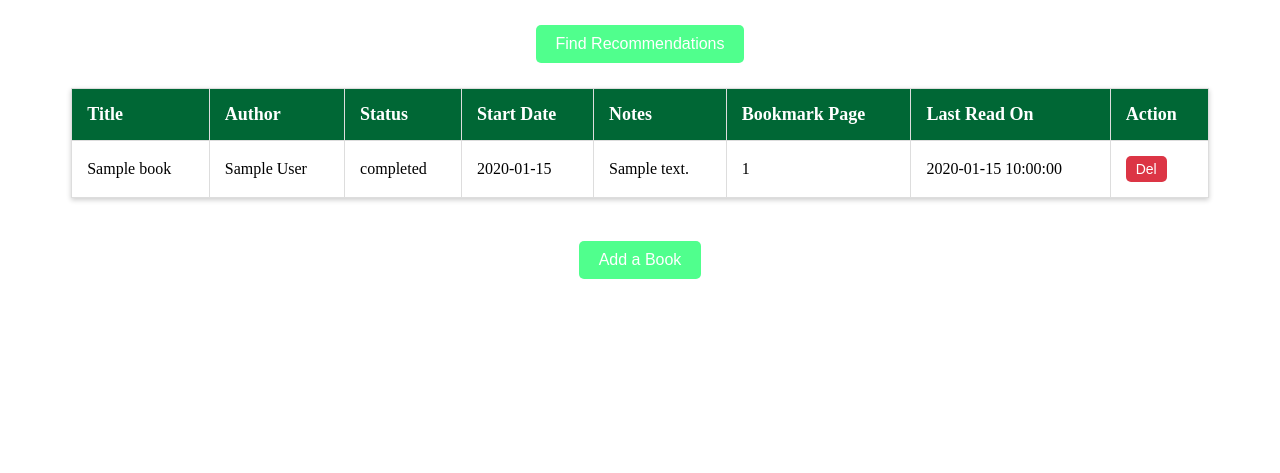
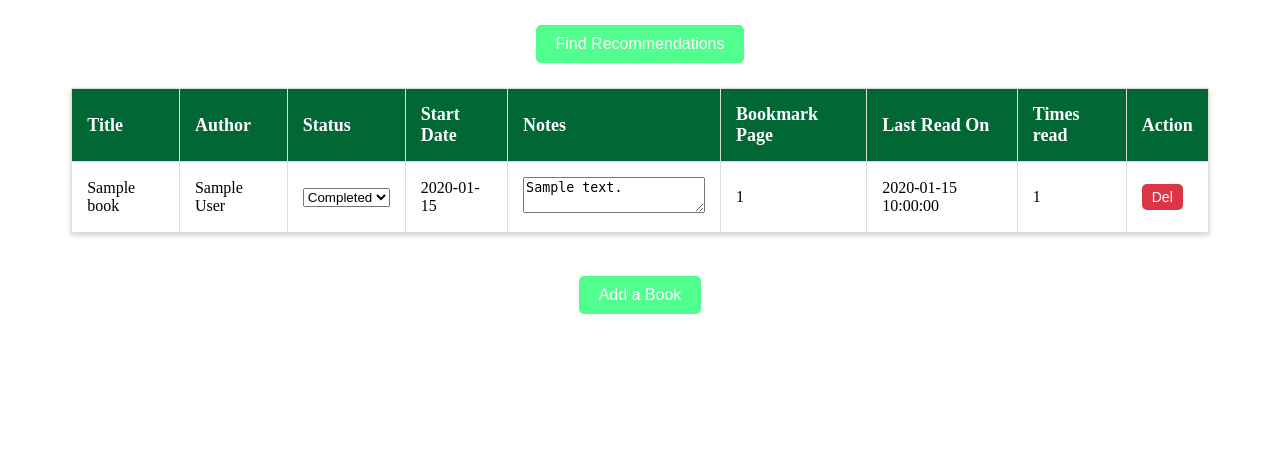
Before and after one commit to craxh21/Book_R-T, a Flask app: page /dashboard in a window 1280 px wide. Shown: the part 85-558 px from the top of the page. Run offline with Flask 3, Linux system fonts and the light colour scheme; the visitor is signed in with stand-in values (Sample User, id 1); tables that the repository leaves empty hold one stand-in row (values such as "Sample post"); parts of the project's set-up code (start-up, migrations or seed data) failed here and were passed over.

Commit message:
update reading status and notes on dashboard.

```diff
--- a/app.py
+++ b/app.py
@@ -44,6 +44,7 @@ class UserBooks(db.Model):
     bookmark_page_no = db.Column(db.Integer)
     last_read_datetime = db.Column(db.DateTime)
     notes = db.Column(db.Text)
+    times_read = db.Column(db.Integer)
 
     # Define the relationship to the Books model
     book = db.relationship('Books', backref='user_books')
@@ -218,6 +219,7 @@ def dashboard():
             "bookmark_page_no": user_book.bookmark_page_no,
             "last_read_datetime": user_book.last_read_datetime,
             "notes": user_book.notes,
+            "times_read": user_book.times_read,
         }
         for user_book in user_books
     ]
@@ -257,16 +259,49 @@ def addBook():
 
     return render_template('add_book.html')
 
-@app.route("/delete/<string:id>", methods = ['GET', 'POST'])
+
+@app.route("/delete/<int:id>", methods = ['GET', 'POST'])
 def deleteBook(id):
-    if 'user' in session:
-        user_book = UserBooks.query.filter_by(id = id).first()
-        print("id is: ",id)
-        db.session.delete(user_book)
-        db.session.commit()
+    if 'user' not in session:
+        return redirect(url_for('login'))
+
+    user_book = UserBooks.query.filter_by(id = id).first()
+    db.session.delete(user_book)
+    db.session.commit()
+
     return redirect('/dashboard')
 
+@app.route("/update_status/<int:id>", methods=["POST"])
+def update_status(id):
+    if 'user' not in session:
+        return redirect(url_for('login'))
 
+    # Get the new status from the form
+    new_status = request.form.get('status')
+
+    # Update the status for the specific book and user
+    user_book = UserBooks.query.filter_by(id=id, user_id=session['user_id']).first()
+    if user_book:
+        user_book.status = new_status
+        db.session.commit()
+
+    return redirect(url_for('dashboard'))
+
+@app.route("/update_notes/<int:id>", methods=["POST"])
+def update_notes(id):
+    if 'user' not in session:
+        return redirect(url_for('login'))
+
+    # Get the new status from the form
+    new_note = request.form.get('notes')
+
+    # Update the status for the specific book and user
+    user_book = UserBooks.query.filter_by(id=id, user_id=session['user_id']).first()
+    if user_book:
+        user_book.notes = new_note
+        db.session.commit()
+
+    return redirect(url_for('dashboard'))
 
 if __name__ == '__main__':
     app.run(debug=True)
--- a/templates/dashboard.html
+++ b/templates/dashboard.html
@@ -27,6 +27,7 @@
                     <th>Notes</th>
                     <th>Bookmark Page</th>
                     <th>Last Read On</th>
+                    <th>Times read</th>
                     <th>Action</th>
                 </tr>
             </thead>
@@ -35,11 +36,24 @@
                 <tr>
                     <td>{{ book.title }}</td>
                     <td>{{ book.author }}</td>
-                    <td>{{ book.status }}</td>
+                    <td>
+                        <form action="/update_status/{{ book.id }}" method="POST" class="dashboard-status-form">
+                            <select name="status" class="dashboard-status-dropdown" onchange="this.form.submit()">
+                                <option value="reading" {% if book.status == 'reading' %}selected{% endif %}>Reading</option>
+                                <option value="completed" {% if book.status == 'completed' %}selected{% endif %}>Completed</option>
+                            </select>
+                        </form>
+                    </td>
                     <td>{{ book.start_date }}</td>
-                    <td>{{ book.notes }}</td>
+                    <td>
+                        <form action="/update_notes/{{ book.id }}" method="POST" class="dashboard-notes-form">
+                            <textarea name="notes" class="dashboard-notes-textarea" rows="2"
+                                      placeholder="Add notes..." onchange="this.form.submit()">{{ book.notes }}</textarea>
+                        </form>
+                    </td>
                     <td>{{ book.bookmark_page_no }}</td>
                     <td>{{ book.last_read_datetime }}</td>
+                    <td>{{ book.times_read }}</td>
                     <td><a href="/delete/{{ book.id }}"><button class="dashboard-btn-delete">Del</button></a></td>
                 </tr>
                 {% else %}
```
